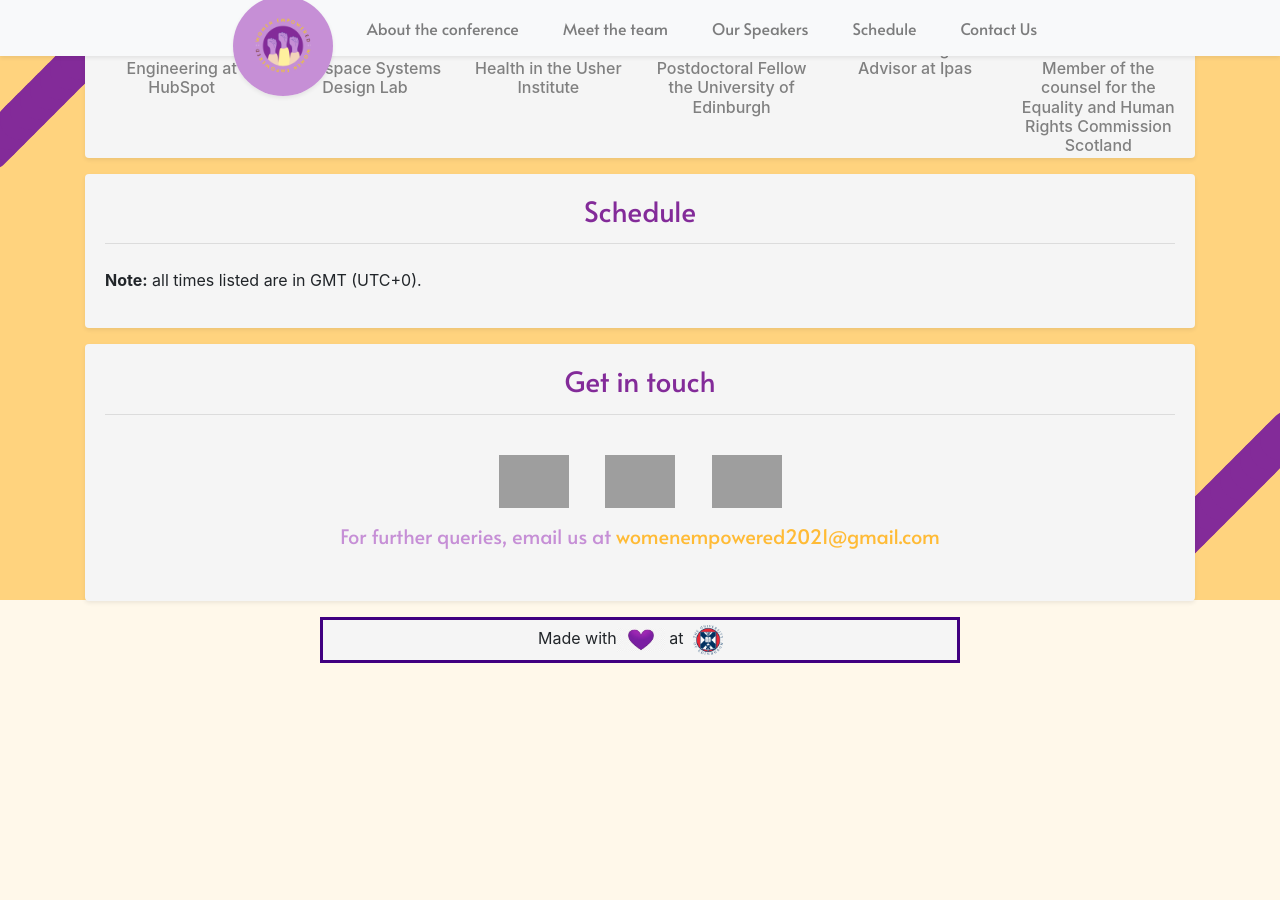
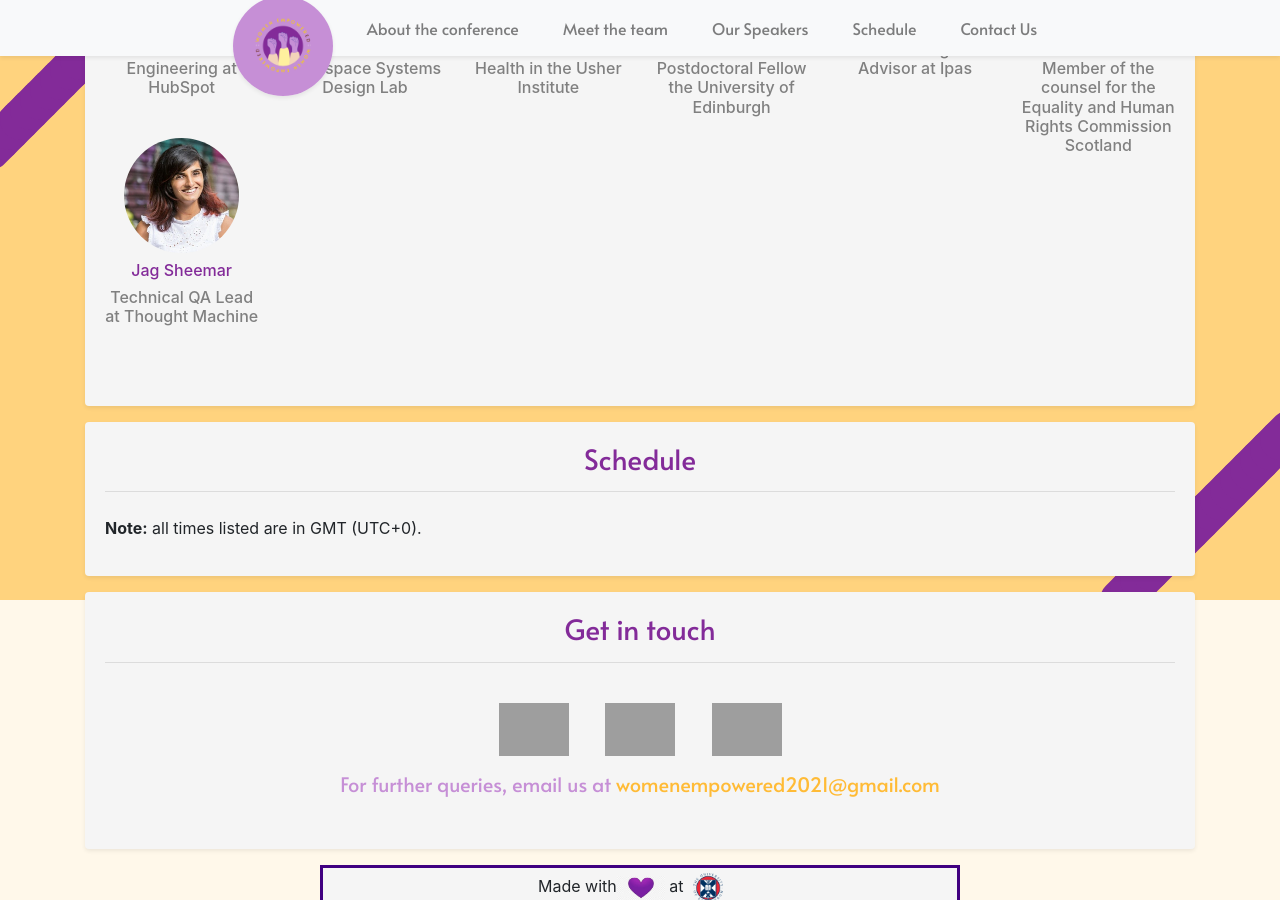
Before and after one commit to edinburgh-hoppers/WEwebsite, a Jekyll site: the page built from _pages/index.html, in a window 1280 px wide and 900 px high, scrolled down 3249 px, cut to the strip 0-900 px from the top of the window. Built offline with Jekyll 4.4.1, drawn with Linux system fonts in a browser that asks for light colours; before the commit the page ends 3928 px from its top, so only the background shows below that; grey boxes are pictures that could not be loaded.

Commit message:
Added more pictures

```diff
--- a/_data/speakers.yml
+++ b/_data/speakers.yml
@@ -23,3 +23,7 @@
   shortDescription:  Member of the counsel for the Equality and Human Rights Commission Scotland
   #img: Patty Skuster.jpeg
   link: https://www.linkedin.com/in/ximena-vengoechea-05225250/
+- name: "Jag Sheemar"
+  shortDescription:  Technical QA Lead at Thought Machine
+  img: Jag Sheemar.jpg
+  link: https://thoughtmachine.net/
```
Also changed, not shown: images/speakers/Jag Sheemar.jpg (added).
